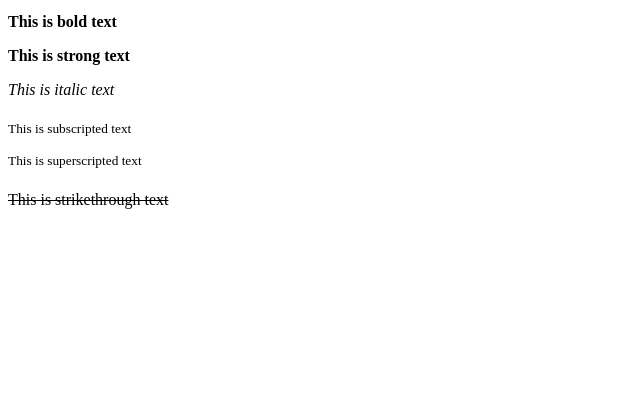
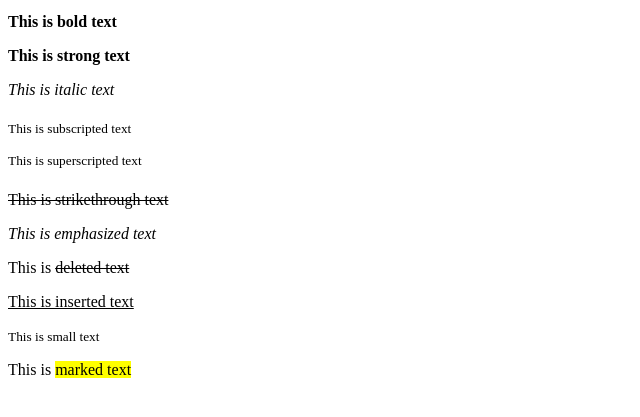
Before and after one commit to CMusger/HTML-Day1-Classwork, a plain HTML site: page Basic/Exercise-2/fixed.html in a window 1280 px wide. Shown: the part 101-518 px from the top of the page, without its empty margins (0-640 px from the left). Drawn offline with Linux system fonts and the light colour scheme.

Commit message:
Added additional HTML text formatting & updated the image

```diff
--- a/Basic/Exercise-2/fixed.html
+++ b/Basic/Exercise-2/fixed.html
@@ -13,5 +13,10 @@
     <p><sub>This is subscripted text</sub></p>
     <p><sup>This is superscripted text</sup></p>
     <p><s>This is strikethrough text</s></p>
+    <p><em>This is emphasized text</em></p>
+    <p>This is <del>deleted text</del></p>
+    <p><ins>This is inserted text</ins></p>
+    <p><small>This is small text</small></p>
+    <p>This is <mark>marked text</mark></p>
 </body>
 </html>
```
Also changed, not shown: Basic/Exercise-2/images/fixed.png.
